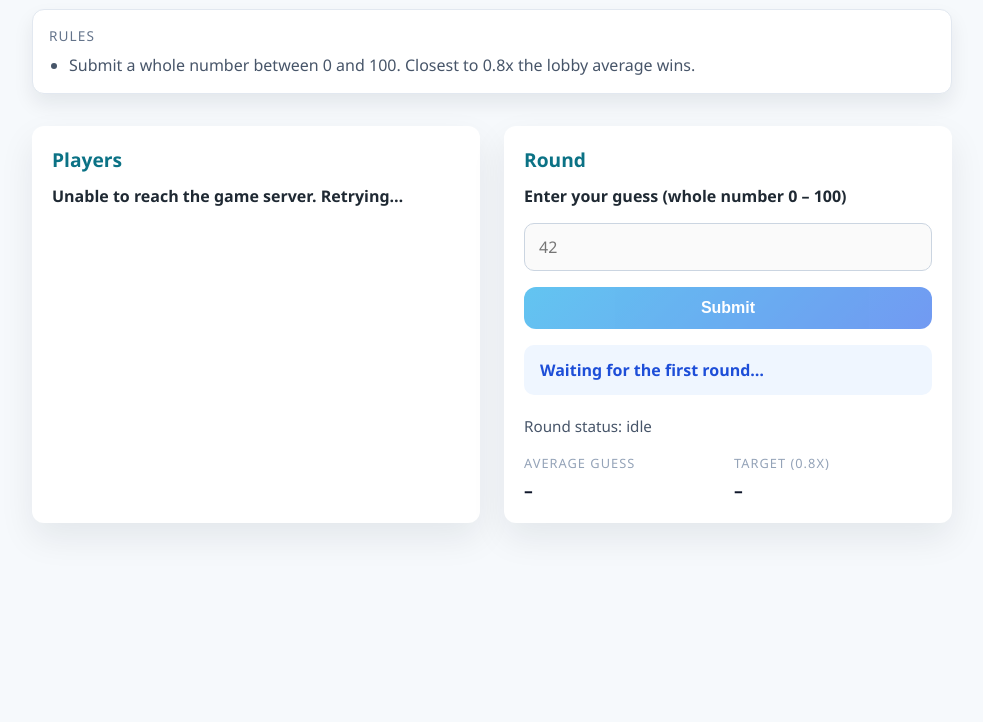
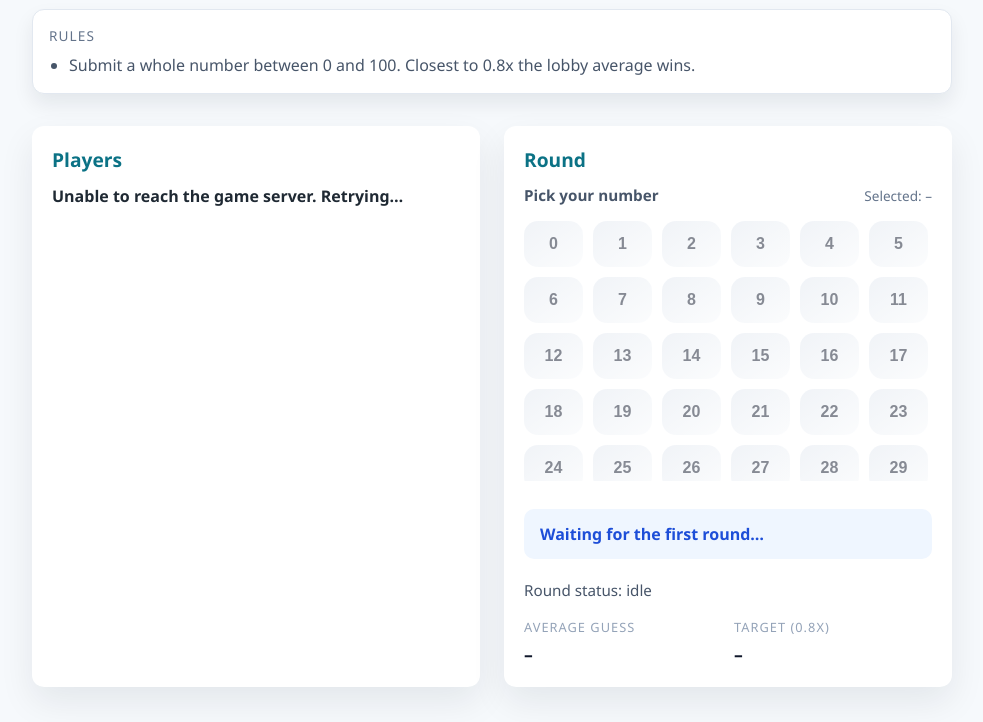
Before and after one commit to GitMeder/balance-scale, a plain HTML site: page static/index.html in a window 1280 px wide. Both pictures are taken after typing "Sample" into the empty fields and a click on the button "Join game". Shown: the part 78-800 px from the top of the page, without its empty margins (148-1131 px from the left). Drawn offline with nearby package versions, Linux system fonts and the light colour scheme; no server answers.

```diff
--- a/static/index.html
+++ b/static/index.html
@@ -307,6 +307,99 @@
         display: none !important;
       }
 
+      .number-grid-section {
+        display: flex;
+        flex-direction: column;
+        gap: 16px;
+        margin-bottom: 12px;
+      }
+
+      .number-grid-header {
+        display: flex;
+        justify-content: space-between;
+        align-items: center;
+        color: #475569;
+      }
+
+      .grid-instruction {
+        font-weight: 600;
+        font-size: 0.95rem;
+      }
+
+      .grid-selected {
+        font-size: 0.85rem;
+        color: #64748b;
+      }
+
+      .number-grid {
+        display: grid;
+        grid-template-columns: repeat(auto-fill, minmax(56px, 1fr));
+        gap: 10px;
+        max-height: 260px;
+        overflow-y: auto;
+        padding-right: 4px;
+      }
+
+      .number-grid::-webkit-scrollbar {
+        width: 6px;
+      }
+
+      .number-grid::-webkit-scrollbar-thumb {
+        background: rgba(100, 116, 139, 0.35);
+        border-radius: 999px;
+      }
+
+      .number-grid::-webkit-scrollbar-track {
+        background: transparent;
+      }
+
+      .number-cell {
+        border: none;
+        border-radius: 14px;
+        padding: 14px 0;
+        font-size: 1rem;
+        font-weight: 600;
+        color: #0f172a;
+        cursor: pointer;
+        background: linear-gradient(145deg, #e2e8f0, #f8fafc);
+        box-shadow: 0 6px 12px rgba(15, 23, 42, 0.08);
+        transition: transform 0.15s ease, box-shadow 0.2s ease, background 0.2s ease, color 0.2s ease;
+      }
+
+      .number-cell:hover:not(.disabled) {
+        transform: translateY(-2px);
+        box-shadow: 0 14px 24px rgba(37, 99, 235, 0.18);
+        background: linear-gradient(145deg, #bae6fd, #38bdf8);
+      }
+
+      .number-cell.selected {
+        background: linear-gradient(145deg, #2563eb, #0ea5e9);
+        color: #ffffff;
+        box-shadow: 0 14px 26px rgba(37, 99, 235, 0.35);
+      }
+
+      .number-cell.disabled {
+        cursor: not-allowed;
+        opacity: 0.5;
+        transform: none;
+        box-shadow: none;
+      }
+
+      .number-cell.target {
+        border: 2px solid #8b5cf6;
+        box-shadow: 0 14px 28px rgba(139, 92, 246, 0.35);
+      }
+
+      .number-cell.choice-self {
+        border: 2px solid #10b981;
+        background: linear-gradient(145deg, rgba(16, 185, 129, 0.15), rgba(59, 130, 246, 0.1));
+      }
+
+      .number-cell.choice-other {
+        border: 2px solid rgba(244, 114, 182, 0.65);
+        background: linear-gradient(145deg, rgba(244, 114, 182, 0.18), rgba(251, 191, 36, 0.12));
+      }
+
       .secondary-button {
         background: #475569;
       }
@@ -442,22 +535,13 @@
 
         <article class="panel">
           <h2>Round</h2>
-          <form id="guessForm" class="hidden">
-            <label for="guessInput">Enter your guess (whole number 0 – 100)</label>
-            <input
-              id="guessInput"
-              name="guess"
-              type="number"
-              min="0"
-              max="100"
-              step="1"
-              inputmode="numeric"
-              placeholder="42"
-              required
-              autocomplete="off"
-            />
-            <button type="submit" id="submitGuess" disabled>Submit</button>
-          </form>
+          <div id="numberGridSection" class="number-grid-section hidden">
+            <div class="number-grid-header">
+              <span class="grid-instruction">Pick your number</span>
+              <span class="grid-selected">Selected: <span id="selectedNumberLabel">–</span></span>
+            </div>
+            <div id="numberGrid" class="number-grid" aria-label="Number selection grid"></div>
+          </div>
           <div id="resultMessage" class="muted">Waiting for the first round…</div>
           <div class="round-details">
             <div id="roundInfo">Round status: idle</div>
--- a/static/script.js
+++ b/static/script.js
@@ -3,13 +3,13 @@
   const joinForm = document.getElementById("joinForm");
   const joinHint = document.getElementById("joinHint");
   const nameInput = document.getElementById("playerName");
-  const guessForm = document.getElementById("guessForm");
-  const guessInput = document.getElementById("guessInput");
-  const submitGuess = document.getElementById("submitGuess");
   const statusMessage = document.getElementById("statusMessage");
   const resultMessage = document.getElementById("resultMessage");
   const roundInfo = document.getElementById("roundInfo");
   const playersList = document.getElementById("playersList");
+  const numberGridSection = document.getElementById("numberGridSection");
+  const numberGrid = document.getElementById("numberGrid");
+  const selectedNumberLabel = document.getElementById("selectedNumberLabel");
   const hostPanel = document.getElementById("hostPanel");
   const hostStatus = document.getElementById("hostStatus");
   const hostHint = document.getElementById("hostHint");
@@ -49,6 +49,8 @@
     roundActive: false,
     minPlayers: 5,
     rules: DEFAULT_RULES,
+    selectedNumber: null,
+    guessEnabled: false,
   };
 
   if (!socket) {
@@ -74,18 +76,83 @@
     }
   }
 
-  function setGuessEnabled(enabled) {
-    const allowInput = enabled && !state.isEliminated;
-    submitGuess.disabled = !allowInput;
-    guessInput.disabled = !allowInput;
-    if (!allowInput && !state.hasSubmitted) {
-      guessInput.value = "";
+  const numberButtons = new Map();
+
+  function updateNumberGridUI() {
+    if (!numberGridSection || !numberGrid) {
+      return;
     }
+
+    if (selectedNumberLabel) {
+      selectedNumberLabel.textContent = Number.isInteger(state.selectedNumber)
+        ? String(state.selectedNumber)
+        : "–";
+    }
+
+    const enableButtons = state.guessEnabled && !state.hasSubmitted && !state.isEliminated;
+
+    numberButtons.forEach((btn, value) => {
+      const isSelected = state.selectedNumber === value;
+      btn.classList.toggle("selected", isSelected);
+      btn.disabled = !enableButtons;
+      btn.classList.toggle("disabled", !enableButtons && !isSelected);
+    });
   }
 
-  function ensureGuessFormVisible() {
-    guessForm.classList.remove("hidden");
+  function setGuessEnabled(enabled) {
+    state.guessEnabled = Boolean(enabled) && !state.isEliminated;
+    updateNumberGridUI();
   }
+
+  function clearNumberHighlights() {
+    numberButtons.forEach((btn) => {
+      btn.classList.remove("target", "choice-self", "choice-other");
+    });
+  }
+
+  function handleNumberClick(value) {
+    if (
+      !Number.isInteger(value) ||
+      !socket ||
+      !state.guessEnabled ||
+      state.hasSubmitted ||
+      state.isEliminated
+    ) {
+      return;
+    }
+
+    state.selectedNumber = value;
+    state.hasSubmitted = true;
+    setGuessEnabled(false);
+
+    setStatus("Waiting for other players to submit…");
+    setResult("Guess locked in. Waiting for the round to resolve…", "info");
+
+    socket.emit("submit_number", {
+      lobby_id: state.lobbyId,
+      number: value,
+    });
+  }
+
+  function initializeNumberGrid() {
+    if (!numberGrid) {
+      return;
+    }
+    numberGrid.innerHTML = "";
+    for (let value = 0; value <= 100; value += 1) {
+      const btn = document.createElement("button");
+      btn.type = "button";
+      btn.className = "number-cell disabled";
+      btn.dataset.value = String(value);
+      btn.textContent = value.toString();
+      btn.addEventListener("click", () => handleNumberClick(value));
+      numberGrid.appendChild(btn);
+      numberButtons.set(value, btn);
+    }
+    updateNumberGridUI();
+  }
+
+  initializeNumberGrid();
 
   function formatNumber(value) {
     if (typeof value !== "number" || Number.isNaN(value)) {
@@ -100,6 +167,8 @@
     targetValue.textContent = "–";
     choicesBody.innerHTML = "";
     choicesContainer.classList.add("hidden");
+    clearNumberHighlights();
+    updateNumberGridUI();
   }
 
   const modalQueue = [];
@@ -236,6 +305,34 @@
     averageValue.textContent = averageText || "–";
     targetValue.textContent = targetText || "–";
     renderChoiceRows(payload.choices, payload.winners, payload.disqualified);
+
+    clearNumberHighlights();
+
+    if (typeof payload.target === "number" && Number.isFinite(payload.target)) {
+      const targetValue = Math.round(payload.target);
+      if (numberButtons.has(targetValue)) {
+        numberButtons.get(targetValue).classList.add("target");
+      }
+    }
+
+    if (payload.choices && typeof payload.choices === "object") {
+      Object.entries(payload.choices).forEach(([name, value]) => {
+        const numeric = Number(value);
+        if (!Number.isFinite(numeric)) {
+          return;
+        }
+        const intValue = Math.max(0, Math.min(100, Math.round(numeric)));
+        const button = numberButtons.get(intValue);
+        if (!button) {
+          return;
+        }
+        if (name === state.playerName) {
+          button.classList.add("choice-self");
+        } else {
+          button.classList.add("choice-other");
+        }
+      });
+    }
   }
 
   function normalizePlayersList(data = []) {
@@ -496,8 +593,13 @@
 
   function handleJoinSuccess() {
     joinScreen.classList.add("hidden");
-    ensureGuessFormVisible();
+    if (numberGridSection) {
+      numberGridSection.classList.remove("hidden");
+    }
+    state.selectedNumber = null;
+    state.hasSubmitted = false;
     setGuessEnabled(false);
+    updateNumberGridUI();
     setStatus(`Joined lobby "${state.lobbyId}". Waiting for other players…`);
     setResult("Waiting for the first round…", "info");
     resetRoundBreakdown();
@@ -534,34 +636,6 @@
     } else {
       setStatus("Connecting to server…");
     }
-  });
-
-  guessForm.addEventListener("submit", (event) => {
-    event.preventDefault();
-    if (!socket || state.hasSubmitted || state.isEliminated) {
-      return;
-    }
-
-    const numericValue = Number(guessInput.value.trim());
-    if (
-      Number.isNaN(numericValue) ||
-      numericValue < 0 ||
-      numericValue > 100 ||
-      !Number.isInteger(numericValue)
-    ) {
-      setResult("Enter a whole number between 0 and 100 before submitting.", "negative");
-      return;
-    }
-
-    socket.emit("submit_number", {
-      lobby_id: state.lobbyId,
-      number: Math.trunc(numericValue),
-    });
-
-    state.hasSubmitted = true;
-    setGuessEnabled(false);
-    setStatus("Waiting for other players to submit…");
-    setResult("Guess locked in. Waiting for the round to resolve…", "info");
   });
 
   startRoundBtn.addEventListener("click", emitHostStartRequest);
@@ -648,10 +722,8 @@
     state.lobbyState = "running";
     state.roundNumber = typeof payload.round === "number" ? payload.round : state.roundNumber + 1;
     resetRoundBreakdown();
-    if (!state.isEliminated) {
-      setGuessEnabled(true);
-      guessInput.focus();
-    }
+    state.selectedNumber = null;
+    setGuessEnabled(true);
 
     updateRoundDetails(payload);
     if (payload.players) {
```
